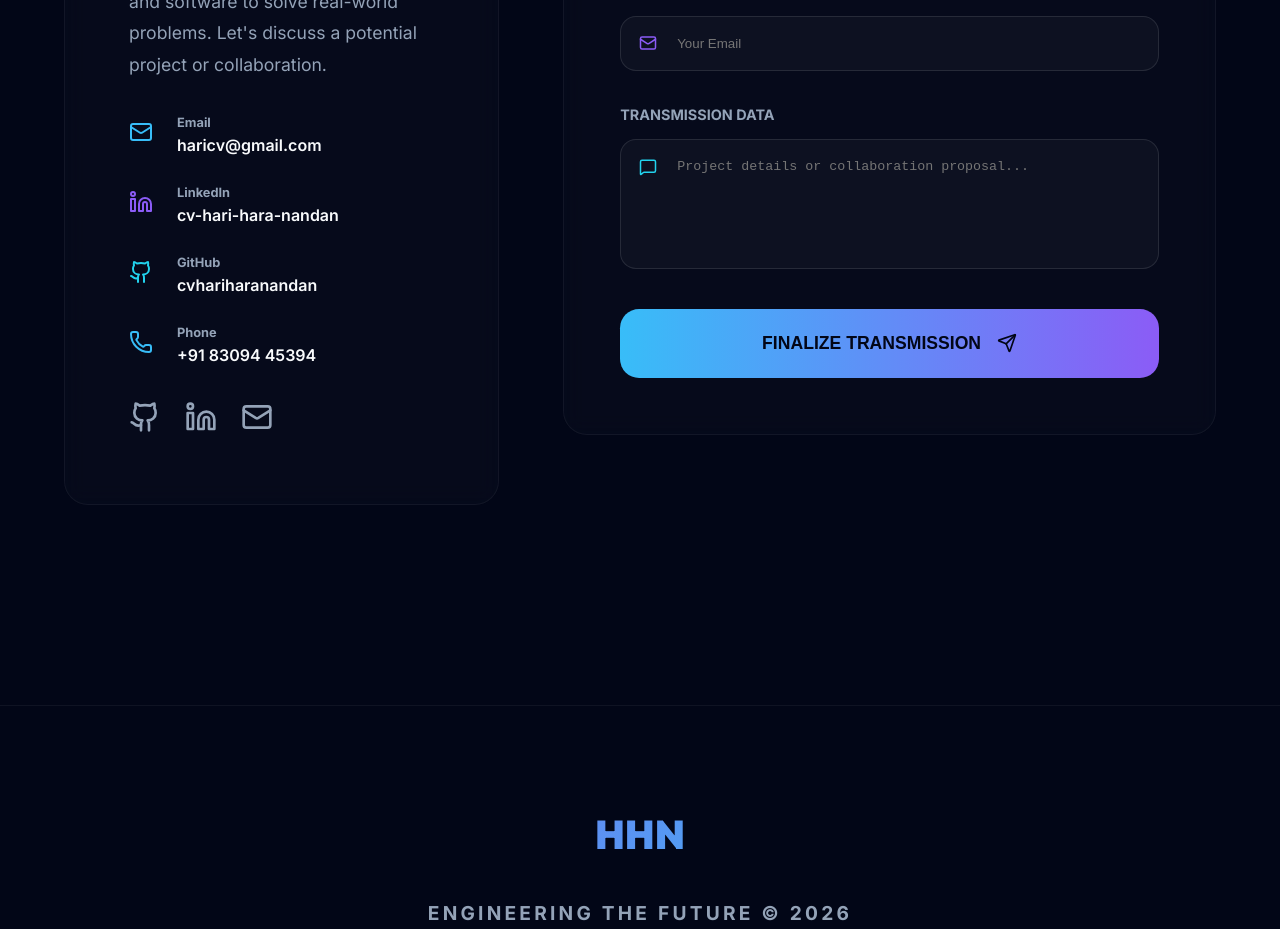
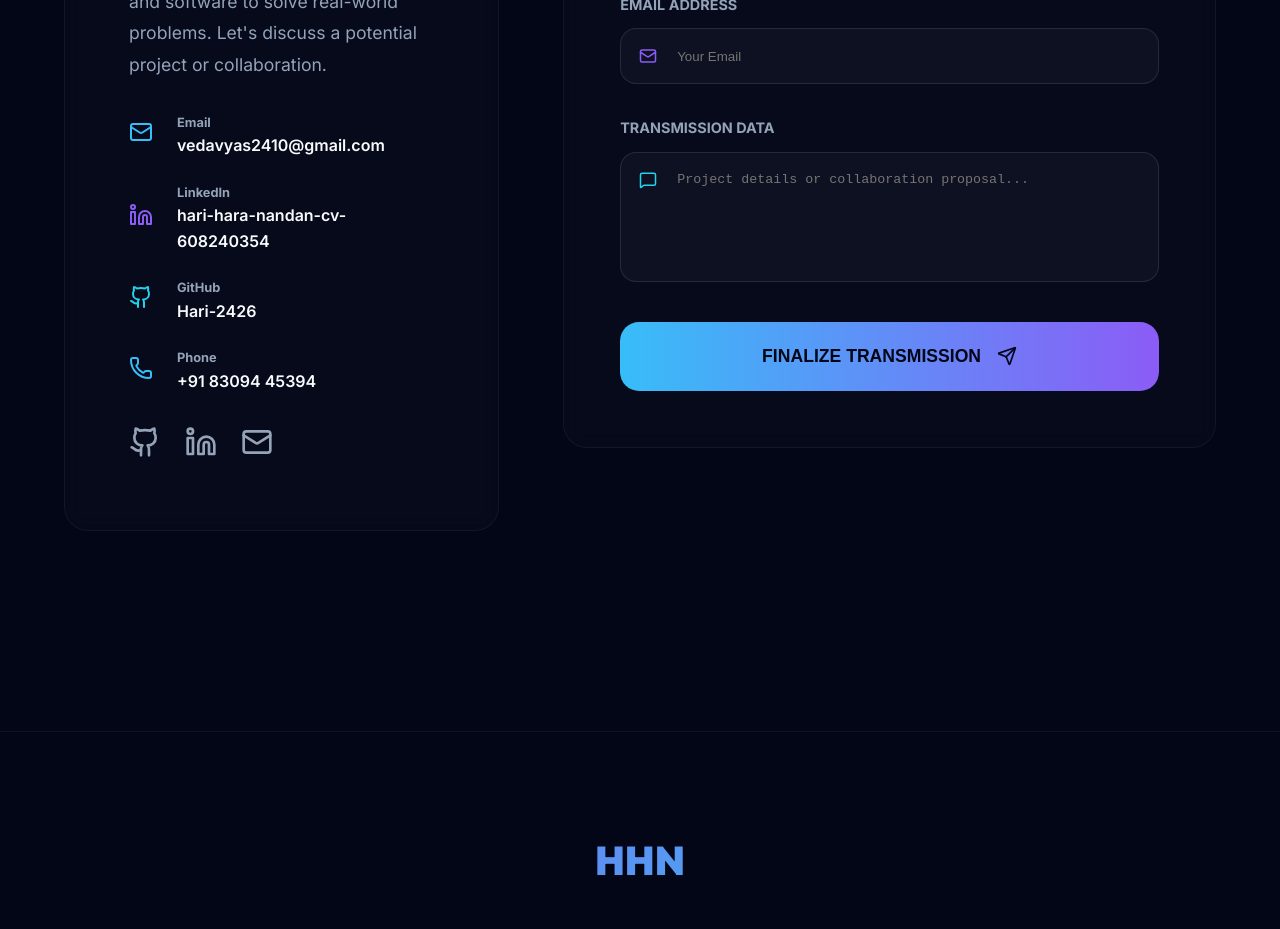
Before and after one commit to Hari-2426/MyPortfolio, a React (Vite) app: page / in a window 1280 px wide. Shown: the part 7160-8089 px from the top of the page. Built offline with nearby package versions, Linux system fonts and the light colour scheme.

Commit message:
Correct personal links and email

```diff
--- a/src/App.jsx
+++ b/src/App.jsx
@@ -614,9 +614,9 @@ const Achievements = () => {
 const Contact = () => {
   const [sent, setSent] = useState(false);
   const contactLinks = [
-    { icon: <Mail size={24} />, label: "Email", value: "haricv@gmail.com", href: "mailto:haricv@gmail.com", color: 'var(--neon-blue)' },
-    { icon: <Linkedin size={24} />, label: "LinkedIn", value: "cv-hari-hara-nandan", href: "https://linkedin.com/in/cv-hari-hara-nandan", color: 'var(--neon-purple)' },
-    { icon: <Github size={24} />, label: "GitHub", value: "cvhariharanandan", href: "https://github.com/cvhariharanandan", color: 'var(--neon-cyan)' },
+    { icon: <Mail size={24} />, label: "Email", value: "vedavyas2410@gmail.com", href: "mailto:vedavyas2410@gmail.com", color: 'var(--neon-blue)' },
+    { icon: <Linkedin size={24} />, label: "LinkedIn", value: "hari-hara-nandan-cv-608240354", href: "https://linkedin.com/in/hari-hara-nandan-cv-608240354", color: 'var(--neon-purple)' },
+    { icon: <Github size={24} />, label: "GitHub", value: "Hari-2426", href: "https://github.com/Hari-2426", color: 'var(--neon-cyan)' },
     { icon: <Phone size={24} />, label: "Phone", value: "+91 83094 45394", href: "tel:+918309445394", color: 'var(--neon-blue)' }
   ];
 
@@ -727,9 +727,9 @@ export default function App() {
             <div style={{ fontSize: '2.5rem', fontWeight: 900, fontFamily: 'Outfit', marginBottom: '2rem' }} className="gradient-text">HHN</div>
             <p style={{ color: 'var(--text-secondary)', fontWeight: 700, letterSpacing: '0.2rem' }}>ENGINEERING THE FUTURE © {new Date().getFullYear()}</p>
             <div style={{ display: 'flex', justifyContent: 'center', gap: '2rem', marginTop: '3rem', color: 'var(--text-secondary)' }}>
-              <a href="https://github.com/cvhariharanandan" target="_blank" rel="noopener noreferrer" style={{ color: 'inherit', textDecoration: 'none' }}>GITHUB</a>
-              <a href="https://linkedin.com/in/cv-hari-hara-nandan" target="_blank" rel="noopener noreferrer" style={{ color: 'inherit', textDecoration: 'none' }}>LINKEDIN</a>
-              <a href="mailto:haricv@gmail.com" style={{ color: 'inherit', textDecoration: 'none' }}>EMAIL</a>
+              <a href="https://github.com/Hari-2426" target="_blank" rel="noopener noreferrer" style={{ color: 'inherit', textDecoration: 'none' }}>GITHUB</a>
+              <a href="https://linkedin.com/in/hari-hara-nandan-cv-608240354" target="_blank" rel="noopener noreferrer" style={{ color: 'inherit', textDecoration: 'none' }}>LINKEDIN</a>
+              <a href="mailto:vedavyas2410@gmail.com" style={{ color: 'inherit', textDecoration: 'none' }}>EMAIL</a>
             </div>
             <div style={{ marginTop: '3rem', color: 'rgba(255,255,255,0.2)', fontSize: '0.8rem' }}>
               Built for Hari Hara Nandan C V • React • Vite • Cinematic Brilliance.
```
